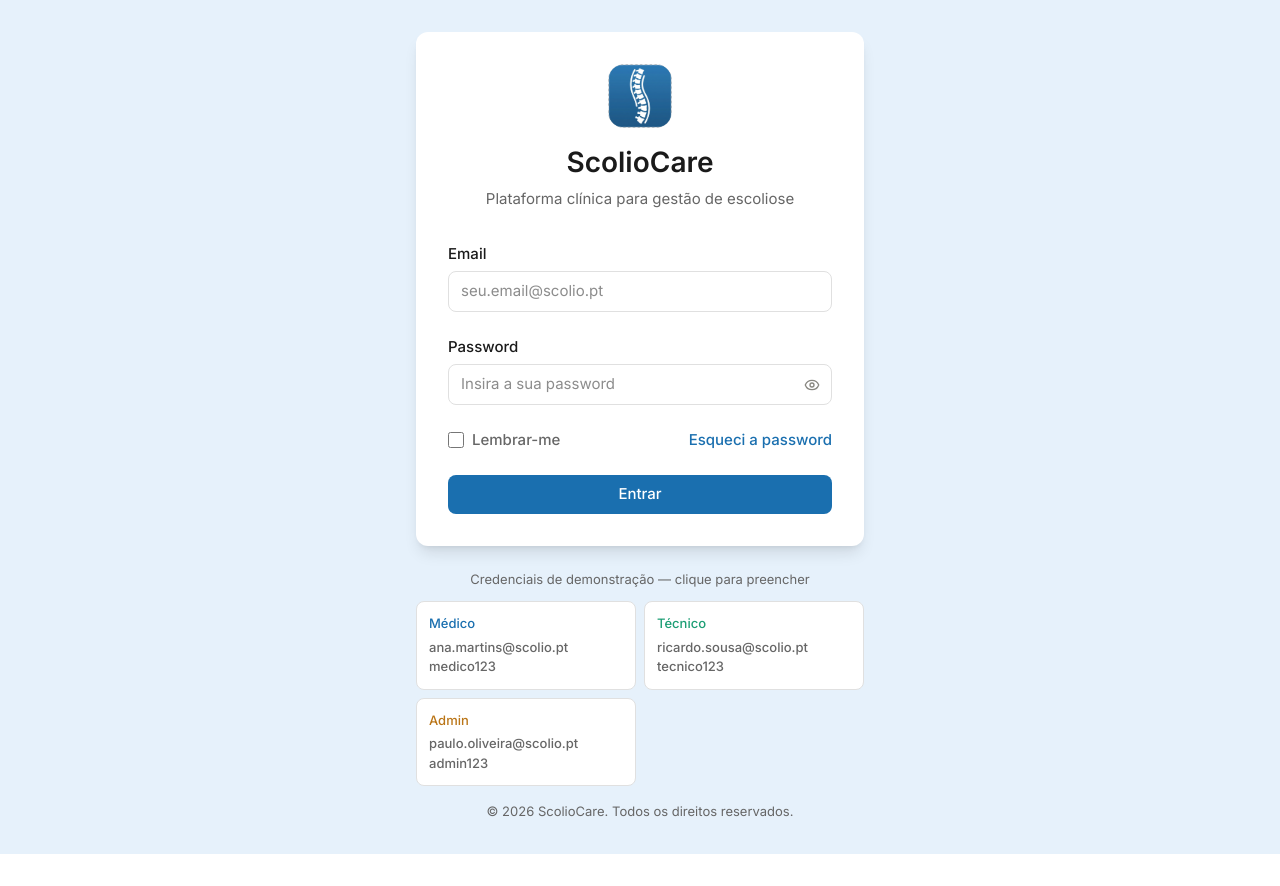
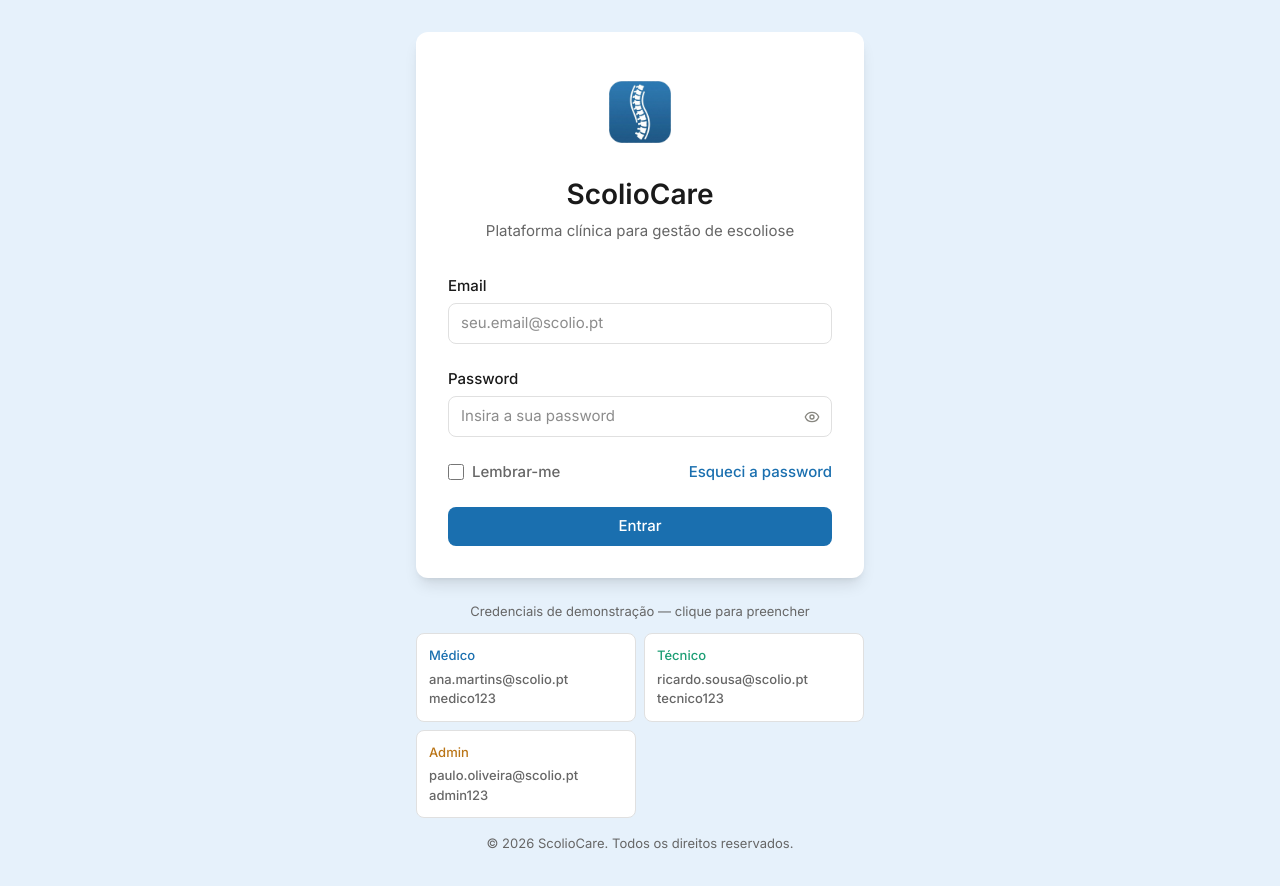
Before and after one commit to diogopinhel/ScolioCare, a React (Vite) app: page /login in a window 1280 px wide. Before the commit the page ends 854 px from the top, so only its background shows below. Built offline with nearby package versions, Linux system fonts and the light colour scheme; no server answers.

Commit message:
Aumenta o logo na interface

```diff
--- a/src/app/components/layouts/AdminLayout.tsx
+++ b/src/app/components/layouts/AdminLayout.tsx
@@ -79,7 +79,7 @@ export default function AdminLayout() {
         {/* Logo */}
         <div className="p-6 border-b border-[var(--scolio-border-light)]">
           <div className="flex items-center gap-3">
-            <img src="/logo.png" alt="ScolioCare" className="w-10 h-10 rounded-lg" />
+            <img src="/logo.png" alt="ScolioCare" className="w-16 h-16 rounded-lg" />
             <div>
               <h2 className="text-[var(--scolio-text-primary)] font-semibold" style={{ fontSize: 'var(--text-h3)' }}>
                 ScolioCare
--- a/src/app/components/layouts/Layout.tsx
+++ b/src/app/components/layouts/Layout.tsx
@@ -47,7 +47,7 @@ export default function Layout() {
         {/* Logo */}
         <div className="p-6 border-b border-[var(--scolio-border-light)]">
           <div className="flex items-center gap-3">
-            <img src="/logo.png" alt="ScolioCare" className="w-10 h-10 rounded-lg" />
+            <img src="/logo.png" alt="ScolioCare" className="w-16 h-16 rounded-lg" />
             <div>
               <h2
                 className="text-[var(--scolio-text-primary)] font-semibold"
--- a/src/app/components/layouts/TecnicoLayout.tsx
+++ b/src/app/components/layouts/TecnicoLayout.tsx
@@ -69,7 +69,7 @@ export default function TecnicoLayout() {
       <aside className="w-60 bg-white border-r border-[var(--scolio-border-light)] flex flex-col">
         <div className="p-6 border-b border-[var(--scolio-border-light)]">
           <div className="flex items-center gap-3">
-            <img src="/logo.png" alt="ScolioCare" className="w-10 h-10 rounded-lg" />
+            <img src="/logo.png" alt="ScolioCare" className="w-16 h-16 rounded-lg" />
             <div>
               <h2
                 className="text-[var(--scolio-text-primary)] font-semibold"
--- a/src/app/screens/auth/LoginScreen.tsx
+++ b/src/app/screens/auth/LoginScreen.tsx
@@ -88,7 +88,7 @@ export default function LoginScreen() {
         <div className="bg-white rounded-[var(--radius-card)] shadow-lg p-8">
           {/* Logo e título */}
           <div className="text-center mb-8">
-            <img src="/logo.png" alt="ScolioCare" className="w-16 h-16 rounded-2xl mx-auto mb-4" />
+            <img src="/logo.png" alt="ScolioCare" className="w-24 h-24 rounded-2xl mx-auto mb-4" />
             <h1 className="text-[var(--scolio-text-primary)] mb-2">ScolioCare</h1>
             <p className="text-[var(--scolio-text-secondary)]" style={{ fontSize: 'var(--text-body)' }}>
               {t('auth.subtitle')}
```
Also changed, not shown: public/logo.png.
